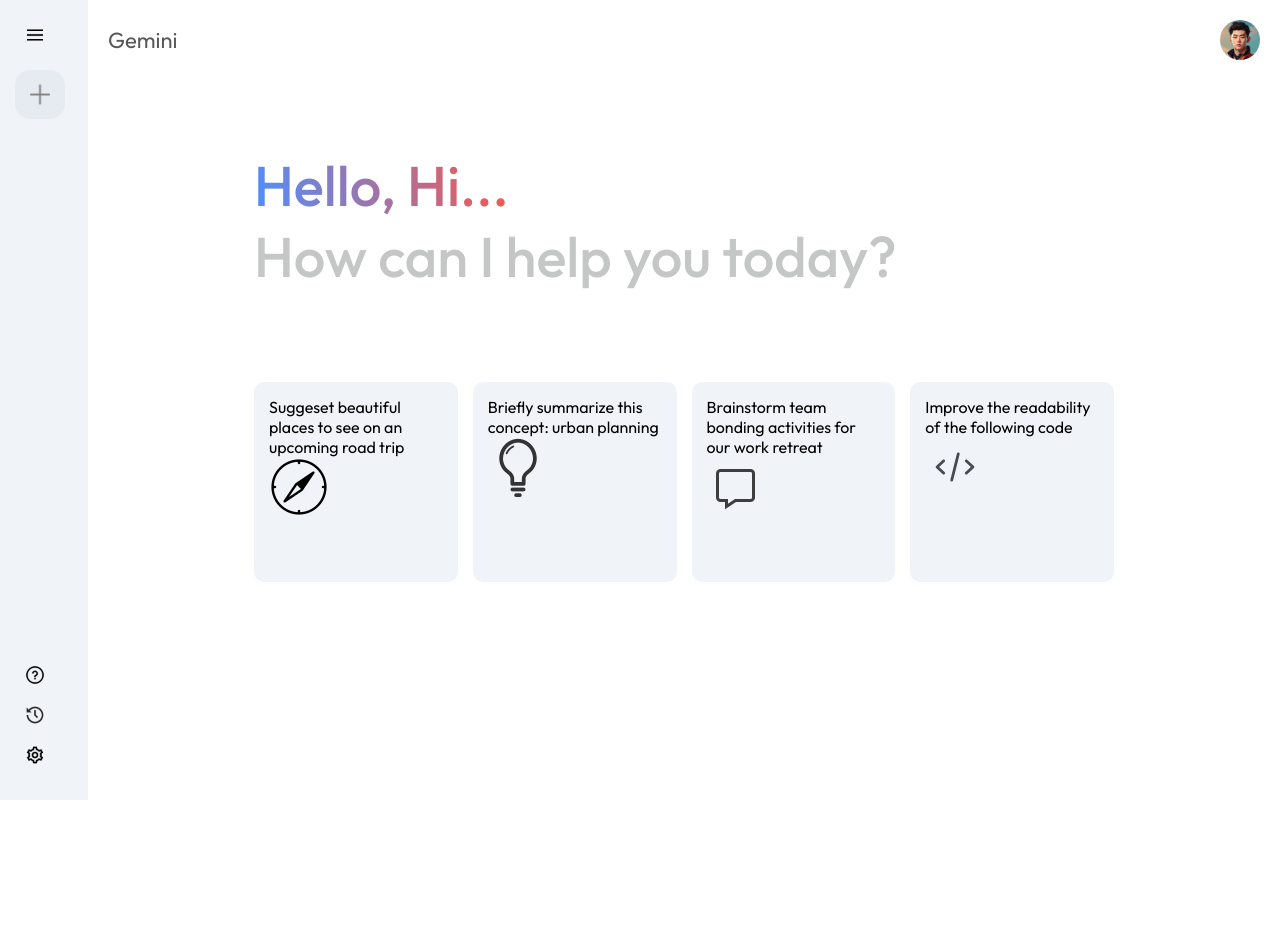
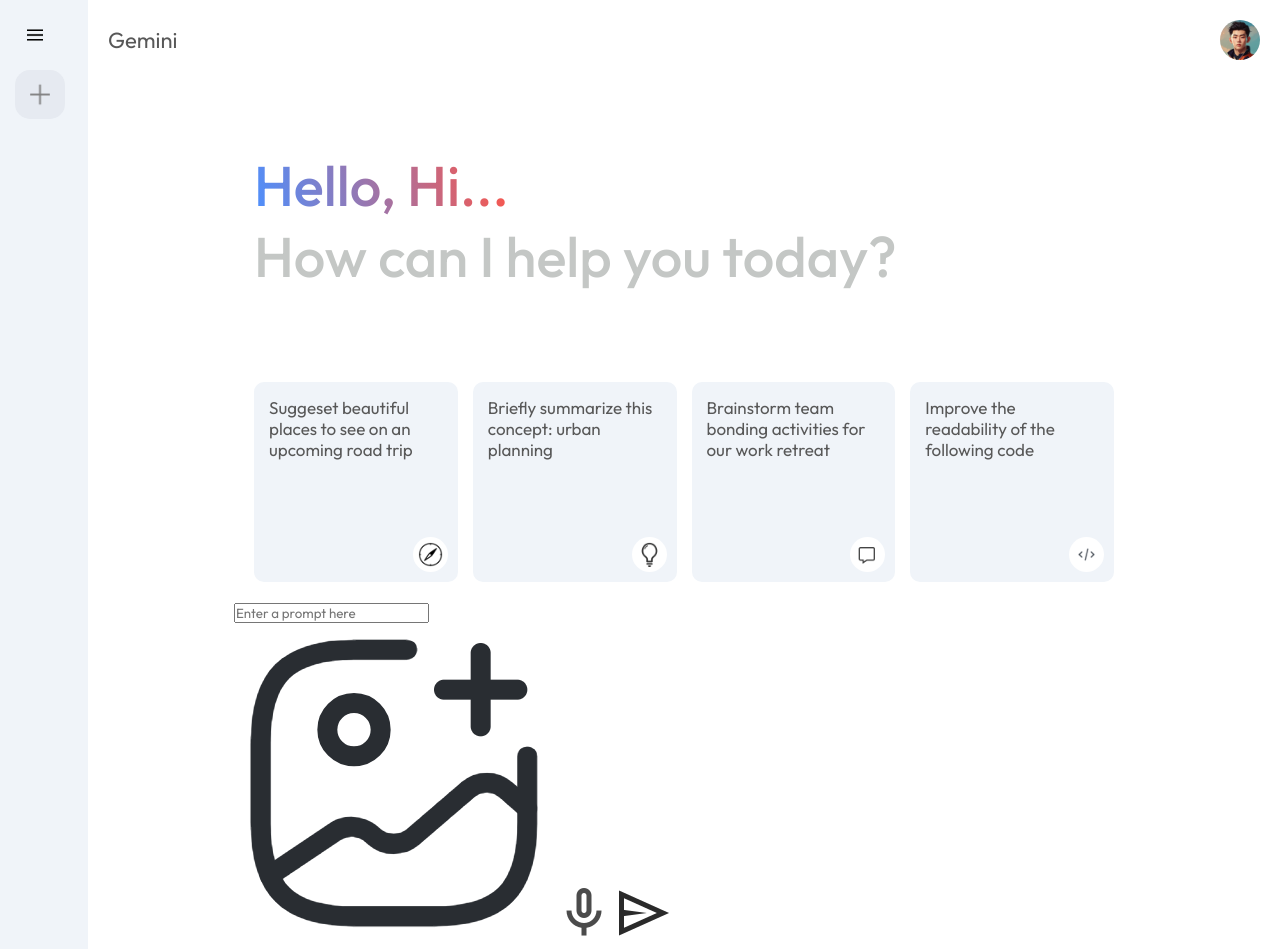
Before and after one commit to murali2277/Gemini-Clone, a React (Vite) app: page / in a window 1280 px wide. Shown: the top 949 px of the page. Before the commit the page ends 800 px from the top, so only its background shows below. Built offline with nearby package versions, Linux system fonts and the light colour scheme; a web font is replaced by a local one.

Commit message:
continue

```diff
--- a/src/components/Main/Main.css
+++ b/src/components/Main/Main.css
@@ -56,5 +56,20 @@
 }
 
 .main .card img{
+    width: 35px;
+    padding: 5px;
+    position: absolute;
+    background-color: white;
+    border-radius: 20px;
+    bottom: 10px;
+    right: 10px;
+}
 
+.main .card p{
+    color:#585858;
+    font-size: 17px;
 }
+
+.main .card:hover{
+    background-color: #dfe4ea;
+}
--- a/src/components/Main/Main.jsx
+++ b/src/components/Main/Main.jsx
@@ -34,6 +34,19 @@ const Main = () => {
             <img src={assets.code_icon} alt="" />
           </div>
         </div>
+        <div className="main-bottom">
+          <div className="search-box">
+            <input type="text" placeholder="Enter a prompt here" />
+            <div>
+              <img src={assets.gallery_icon} alt="" />
+              <img src={assets.mic_icon} alt="" />
+              <img src={assets.send_icon} alt="" />
+            </div>
+          </div>
+          <p className="bottom-info">
+            Gemini may display inaccurate info, including about people, so double-check its responses.
+          </p>
+        </div>
       </div>
     </div>
   );
```
